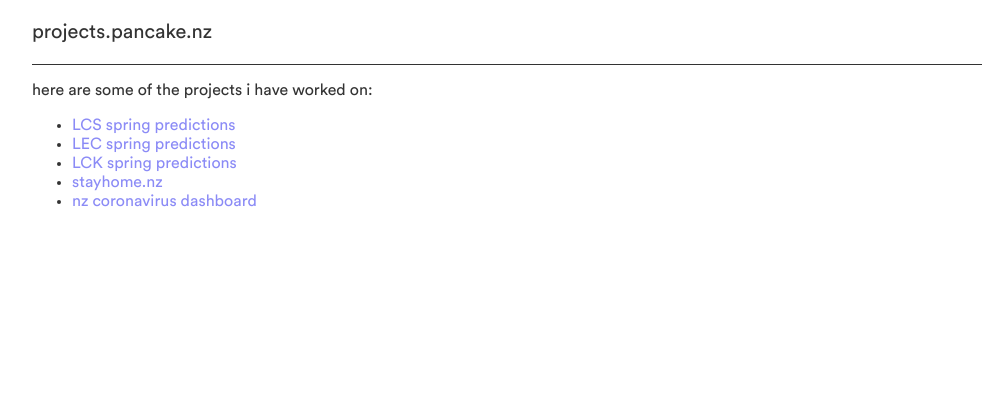
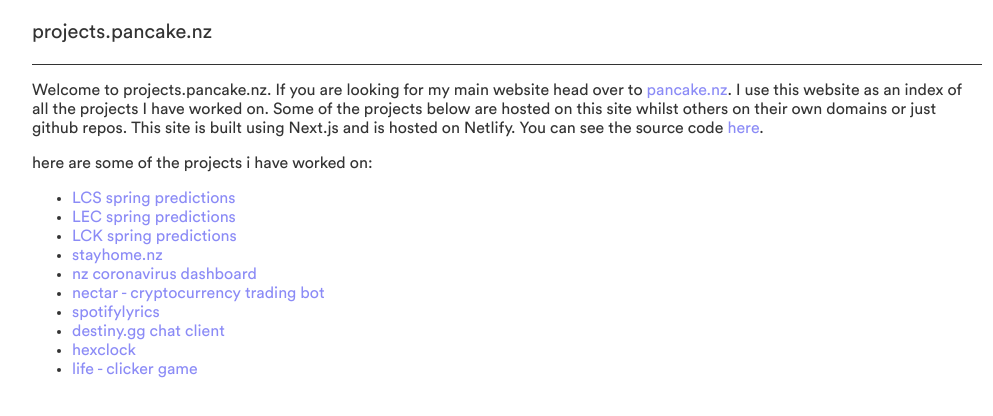
Before and after one commit to jonodavis/projects.pancake.nz, a Next.js app: page / in a window 1280 px wide. Shown: the top 416 px of the page, without its empty margins (133-1126 px from the left). Built offline with nearby package versions, Linux system fonts and the light colour scheme.

Commit message:
redo of index page

```diff
--- a/pages/index.js
+++ b/pages/index.js
@@ -11,7 +11,15 @@ const Index = () => {
       </Head>
 
       <Header />
-
+      <p>
+        Welcome to projects.pancake.nz. If you are looking for my main website
+        head over to <a href="https://pancake.nz">pancake.nz</a>. I use this
+        website as an index of all the projects I have worked on. Some of the
+        projects below are hosted on this site whilst others on their own
+        domains or just github repos. This site is built using Next.js and is
+        hosted on Netlify. You can see the source code{" "}
+        <a href="https://github.com/jonodavis/projects.pancake.nz">here</a>.
+      </p>
       <p>here are some of the projects i have worked on:</p>
       <ul>
         <li>
@@ -34,6 +42,25 @@ const Index = () => {
         </li>
         <li>
           <a href="https://stayhome.nz/dashboard">nz coronavirus dashboard</a>
+        </li>
+        <li>
+          <a href="https://github.com/jonodavis/nectar">
+            nectar - cryptocurrency trading bot
+          </a>
+        </li>
+        <li>
+          <a href="https://github.com/jonodavis/spotifylyrics">spotifylyrics</a>
+        </li>
+        <li>
+          <a href="https://github.com/jonodavis/dgg-client">
+            destiny.gg chat client
+          </a>
+        </li>
+        <li>
+          <a href="https://pancake.nz/hexclock.html">hexclock</a>
+        </li>
+        <li>
+          <a href="https://pancake.nz/life">life - clicker game</a>
         </li>
       </ul>
 
```
